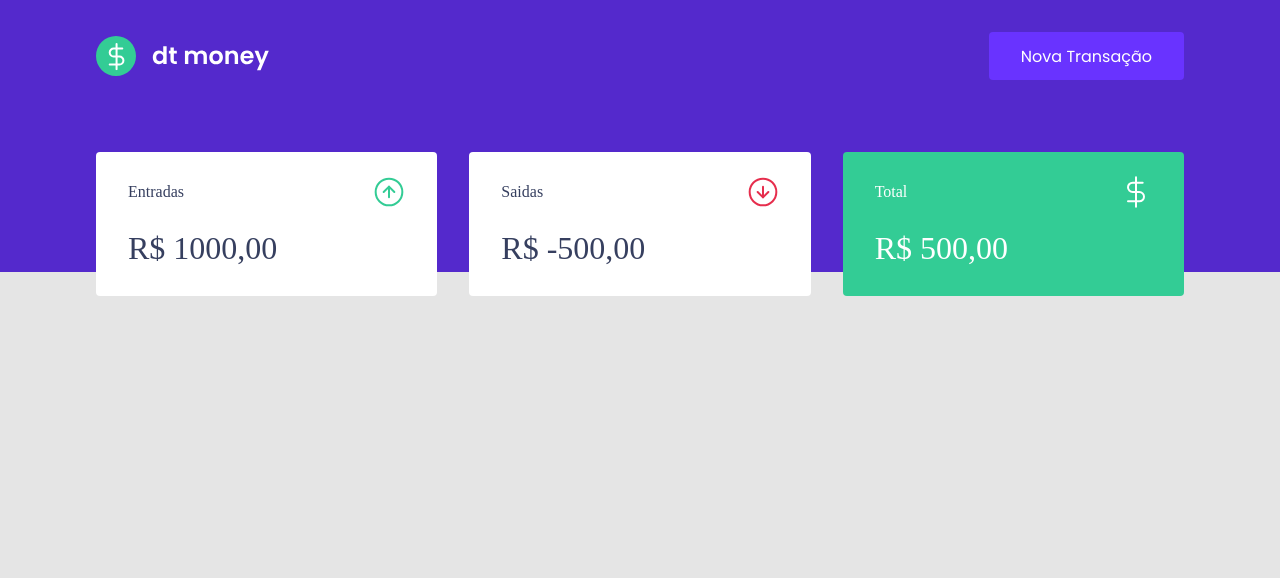
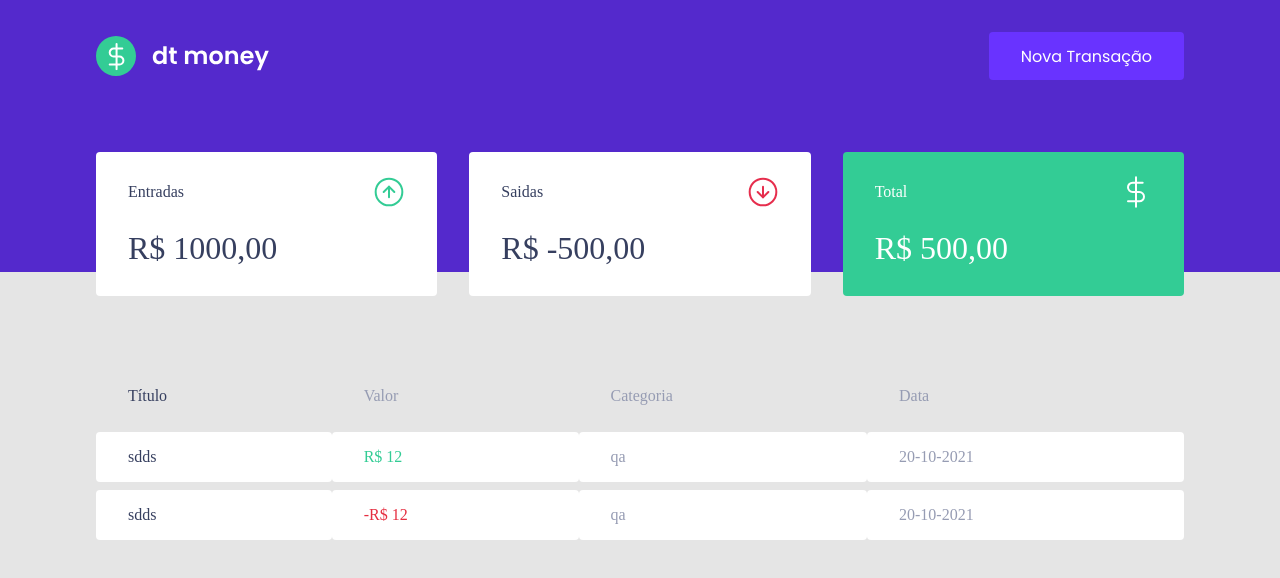
Before and after one commit to jcbarcelos/dtmoney, a React (Create React App) app: page / in a window 1280 px wide. Shown: the top 578 px of the page. Built offline with nearby package versions, Linux system fonts and the light colour scheme.

Commit message:
feat: ensure Transectiontable

```diff
--- a/src/components/Dashboard/index.tsx
+++ b/src/components/Dashboard/index.tsx
@@ -1,10 +1,12 @@
 import { Summary } from "../Summary";
+import { TransactionTable } from "../TransactionTable";
 import { Container } from "./styled";
 
 export function Dashboard() {
     return (
        <Container>
            <Summary />
+           <TransactionTable />
        </Container>
     )
 }
--- /dev/null
+++ b/src/components/TransactionTable/index.tsx
@@ -0,0 +1,34 @@
+import React from "react";
+
+import { Container } from "./styled";
+
+export const TransactionTable = () => {
+  return (
+    <Container>
+      <table>
+        <thead>
+          <tr>
+            <th>Título</th>
+            <th>Valor</th>
+            <th>Categoria</th>
+            <th>Data</th>
+          </tr>
+        </thead>
+        <tbody>
+          <tr>
+            <td>sdds</td>
+            <td className="deposit">R$ 12</td>
+            <td>qa</td>
+            <td>20-10-2021</td>
+          </tr>
+          <tr>
+            <td>sdds</td>
+            <td className="withdraw">-R$ 12</td>
+            <td>qa</td>
+            <td>20-10-2021</td>
+          </tr>
+        </tbody>
+      </table>
+    </Container>
+  );
+};
--- /dev/null
+++ b/src/components/TransactionTable/styled.ts
@@ -0,0 +1,35 @@
+import styled from "styled-components";
+
+export const Container = styled.div`
+    margin-top: 4rem;
+    table {
+        width: 100%;
+        border-spacing: 0 0.5rem;
+
+        th {
+            color: var(--text-body);
+            font-weight: 400;
+            padding: 1rem 2rem;
+            text-align: left;
+            line-height: 1.5rem;
+        }
+        td {
+            background: var(--shape);
+            border: 0;
+            color: var(--text-body);
+            padding: 1rem 2rem;
+            border-radius: 0.25rem;
+        }
+        & :first-child {
+            color: var(--text-title);
+        }
+
+        & .deposit {
+            color: var(--green);
+        }
+
+        & .withdraw {
+            color: var(--red);
+        }
+    }
+`
```
